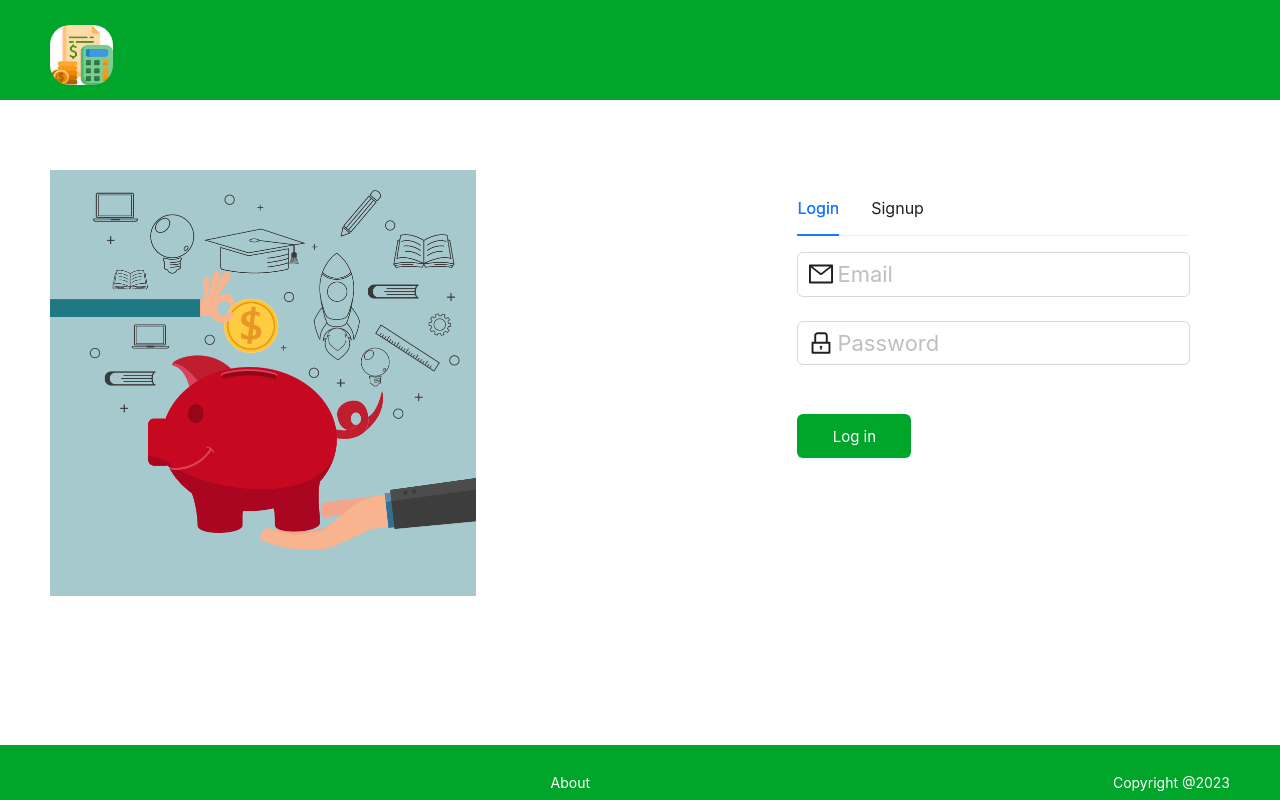
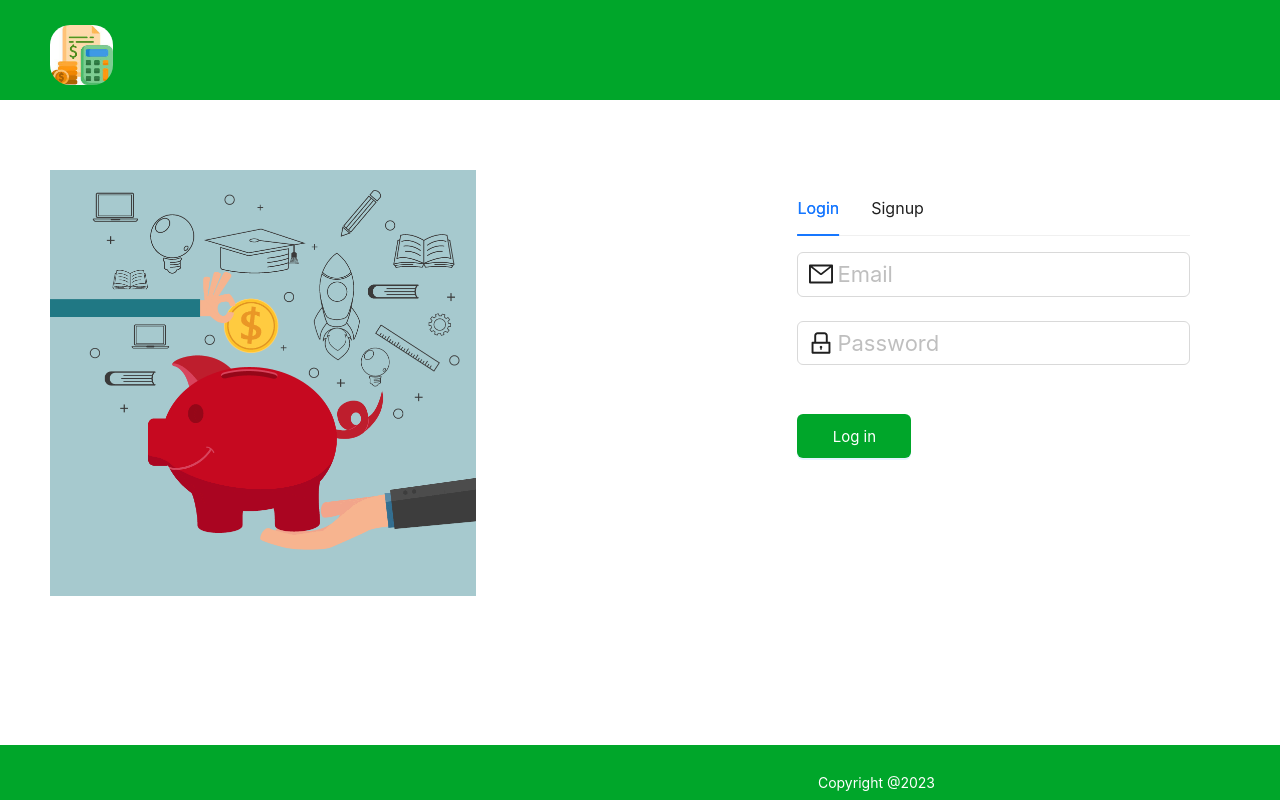
Before and after one commit to Ayushi1019/ExpenseEase, a React (Create React App) app in the folder client/: page / in a window 1280 px wide. Built offline with nearby package versions, Linux system fonts and the light colour scheme.

Commit message:
About removed from footer

```diff
--- a/client/src/components/footer/footer.component.jsx
+++ b/client/src/components/footer/footer.component.jsx
@@ -6,10 +6,6 @@ const Footer = () => {
   return (
     <Fragment>
       <div className='footer'>
-
-        <div className='nav-left-bar'>
-            <span className='nav-button'>About</span>
-        </div>
         <div className='nav-left-bar'>
             <span className='nav-button'> Copyright @2023</span>
         </div>
```
